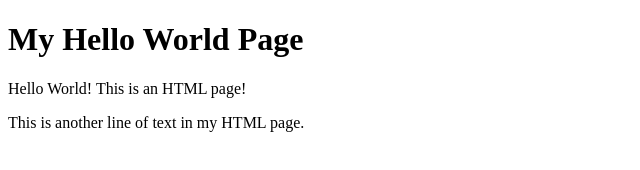
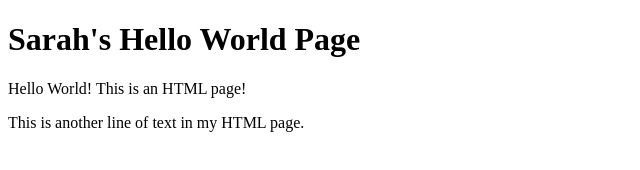
Before and after one commit to sarahpark05/iffall2026, a plain HTML site: page hello/index.html in a window 1280 px wide. Shown: the whole page, without its empty margins (0-640 px from the left). Drawn offline with Linux system fonts and the light colour scheme.

Commit message:
Add files via upload

```diff
--- a/hello/index.html
+++ b/hello/index.html
@@ -4,7 +4,7 @@
       <title>Hello World</title>
   </head>
   <body>
-      <h1>My Hello World Page</h1>
+      <h1>Sarah's Hello World Page</h1>
       <P>Hello World! This is an HTML page!</P>
 
       <P>This is another line of text in my HTML page.</P>
```
